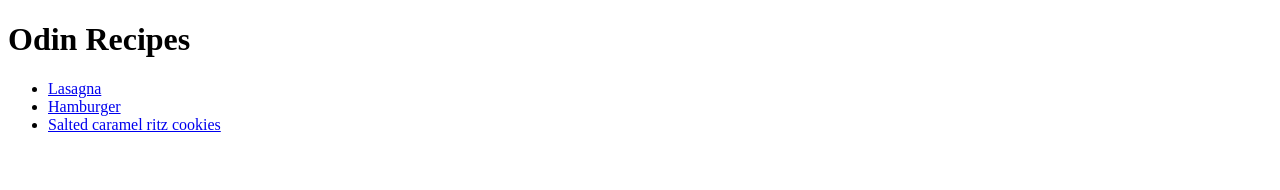
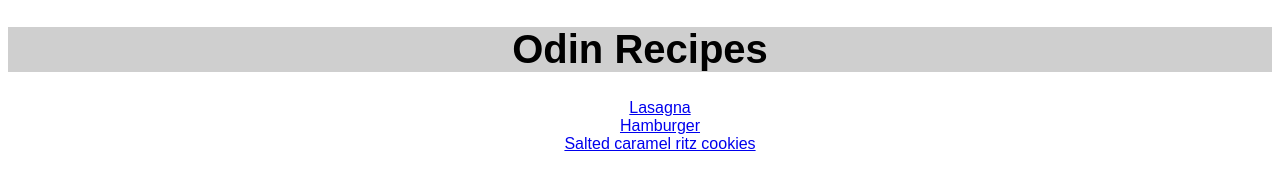
Before and after one commit to PauloMoreira003/odin-recipes, a plain HTML site: page index.html in a window 1280 px wide. Drawn offline with Linux system fonts and the light colour scheme.

Commit message:
Add styles

```diff
--- a/index.html
+++ b/index.html
@@ -3,10 +3,11 @@
     <head>
         <meta charset="utf-8">
         <title>Odin Recipes</title>
+        <link rel="stylesheet" href="styles.css">
     </head>
     <body>
-        <h1>Odin Recipes</h1>
-        <ul>
+        <h1 class="center">Odin Recipes</h1>
+        <ul class="center">
             <li><a href="recipes/lasagna.html">Lasagna</a></li>
             <li><a href="recipes/hamburger.html">Hamburger</a></li>
             <li><a href="recipes/salted_caramel_ritz_cookies.html">Salted caramel ritz cookies</a></li>
--- /dev/null
+++ b/styles.css
@@ -0,0 +1,17 @@
+*{
+    font-family: Arial, Helvetica, sans-serif;
+}
+
+.center{
+    text-align: center;
+}
+
+ul{
+    list-style: none;
+    text-decoration: none;
+}
+
+h1{
+    font-size: 40px;
+    background-color: #cfcfcf;
+}
```
